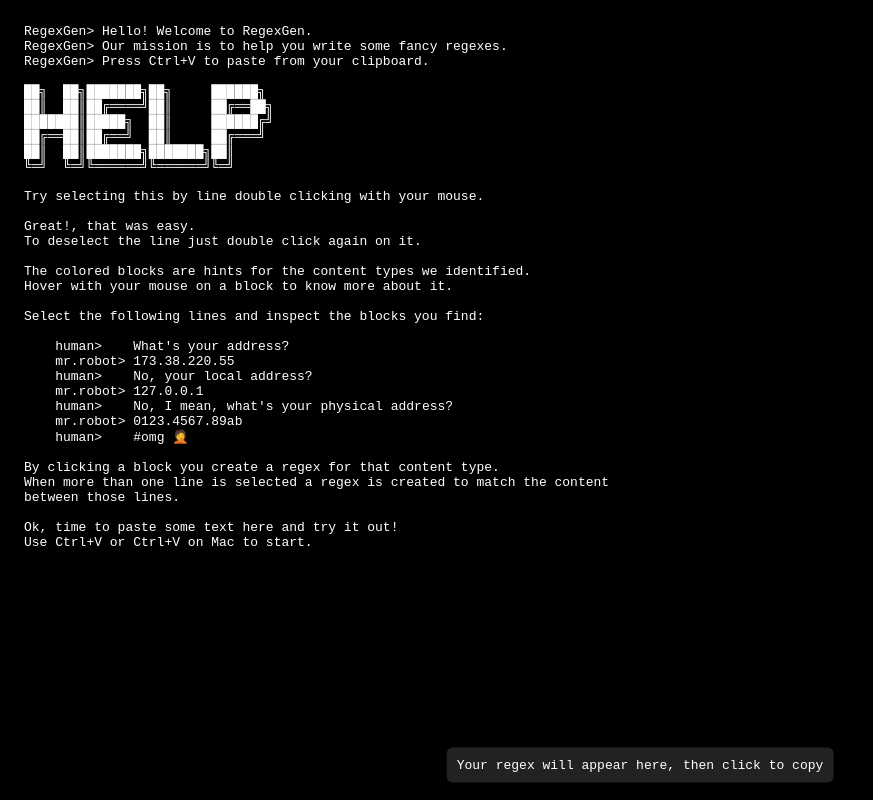
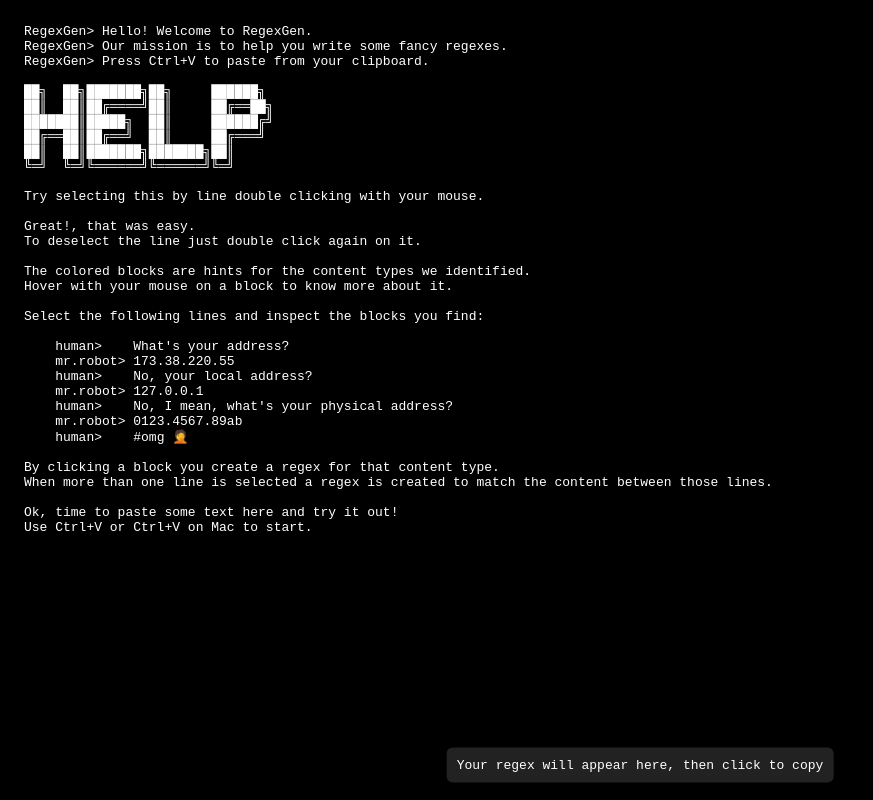
Before and after one commit to ricardocasares/regexgen, a React (Vite) app: page / in a window 1280 px wide. Shown: the whole page, without its empty margins (0-873 px from the left). Built offline with nearby package versions, Linux system fonts and the light colour scheme; what react-string-replace-recursively would draw is missing.

Commit message:
cleanup business logic

```diff
--- a/src/components/App.tsx
+++ b/src/components/App.tsx
@@ -3,74 +3,13 @@ import { Preview } from "./Preview";
 import { Workbench } from "./Workbench";
 import { RegularExpression } from "./RegularExpression";
 import { help } from "../lib/help";
-import { escape } from "../lib/util";
 import { Layout } from "./Layout";
-
-export type TLineMatcher = {
-  text: string;
-  patterns: [string, string][];
-};
-
-export type TLineMatchers = Record<string, TLineMatcher>;
-
-export type TMatcherData = {
-  text: string;
-  pattern: string;
-};
+import { useRegexGen } from "../lib/hooks";
 
 export default function App() {
+  const core = useRegexGen();
   const [lines, setLines] = useState<string[]>(help);
-  const [lineMatchers, setLineMatchers] = useState<TLineMatchers>({});
-
-  const regex = Object.entries(lineMatchers)
-    .map(([_, { text, patterns }]) =>
-      // apply all the patterns to the line
-      patterns.reduce((acc, [a, b]) => acc.replace(escape(a), b), escape(text))
-    )
-    .join(`(\\n(?:\\s.*\\n)*\\s*)`);
-
-  /**
-   * Toggles a line to be selected
-   * @param num line number
-   * @param line line text
-   */
-  const toggleSelectedLine = (num: number, text: string) => {
-    switch (lineMatchers.hasOwnProperty(num)) {
-      case true:
-        // matcher already exists for this line so we remove it
-        const { [num]: _, ...rest } = lineMatchers;
-        return setLineMatchers({ ...rest });
-      case false:
-        // in this case we add a new matcher to this line number
-        return setLineMatchers({
-          ...lineMatchers,
-          [num]: { text, patterns: [] },
-        });
-    }
-  };
-
-  /**
-   * Toggles a pattern inside a line
-   * @param num line number
-   * @param matcher text to match along with an array of patterns
-   */
-  const toggleSelectedPattern = (num: number, matcher: TMatcherData) => {
-    const { patterns } = lineMatchers[num];
-    // extract the text and pattern
-    const { text, pattern } = matcher;
-    // check if the pattern is already selected
-    const exists = patterns.find(([x]) => x === text);
-    // either add or remove the pattern
-    const updated = exists
-      ? patterns.filter(([x]) => x !== text)
-      : [...patterns, [text, pattern]];
-
-    // update the state
-    setLineMatchers({
-      ...lineMatchers,
-      [num]: { ...lineMatchers[num], patterns: updated },
-    });
-  };
+  const regex = core.generate();
 
   const handleSelections: (
     idx: number,
@@ -85,11 +24,11 @@ export default function App() {
         // event is not coming from the color block
         if (!event.target?.dataset?.matcher) return;
         // @ts-expect-error
-        const { text, pattern }: TMatcherData = event?.target?.dataset;
-        return toggleSelectedPattern(idx, { text, pattern });
+        const { text, pattern } = event?.target?.dataset;
+        return core.toggleRegex(idx, [text, pattern]);
       // Double click
       case 2:
-        return toggleSelectedLine(idx, line);
+        return core.toggleLine(idx, line);
       default:
         return;
     }
@@ -97,7 +36,7 @@ export default function App() {
 
   useEffect(() => {
     const handlePaste = (event: ClipboardEvent) => {
-      setLineMatchers({});
+      core.reset();
       setLines(event.clipboardData?.getData("text").split("\n") ?? []);
     };
 
@@ -110,7 +49,7 @@ export default function App() {
       <Workbench
         lines={lines}
         onClick={handleSelections}
-        isSelected={(id) => lineMatchers.hasOwnProperty(id)}
+        isSelected={(id) => core.hasLine(id)}
       />
       <Preview text={lines.join("\n")} regex={regex} />
       <RegularExpression regex={regex} />
--- a/src/index.css
+++ b/src/index.css
@@ -22,7 +22,7 @@ body {
 .output {
   font-family: monospace;
   user-select: none;
-  width: 50%;
+  flex: 1;
 }
 
 /* Components */
@@ -31,6 +31,7 @@ body {
 /* <Layout /> */
 .layout {
   display: flex;
+  padding: 0 24px;
 }
 
 /* <Match /> */
@@ -46,7 +47,6 @@ body {
   display: inline-block;
   white-space: pre-wrap;
   width: 100%;
-  padding: 0 24px;
 }
 .line:hover,
 .line.selected:hover {
@@ -73,7 +73,7 @@ body {
 
 /* <Preview /> */
 .preview {
-  width: 50%;
+  flex: 1;
   font-family: monospace;
   white-space: pre-wrap;
   overflow: scroll;
--- /dev/null
+++ b/src/lib/hooks.ts
@@ -0,0 +1,81 @@
+import { useState } from "react";
+import { escape } from "./util";
+
+export type Regex = [string, string];
+
+export type LineRegexes = {
+  text: string;
+  regexes: Regex[];
+};
+
+export function useRegexGen() {
+  const [lines, setLines] = useState<Record<string, LineRegexes>>({});
+
+  function reset() {
+    setLines({});
+  }
+
+  function hasLine(n: number) {
+    return !!lines[n];
+  }
+
+  function selectLine(n: number, text: string) {
+    setLines({ ...lines, [n]: { text, regexes: [] } });
+  }
+
+  function deselectLine(n: number) {
+    const { [n]: _, ...rest } = lines;
+    setLines({ ...rest });
+  }
+
+  function toggleLine(n: number, text: string) {
+    return hasLine(n) ? deselectLine(n) : selectLine(n, text);
+  }
+
+  function lineHasRegex(n: number, [text]: Regex) {
+    const { regexes = [] } = lines[n];
+    return !!regexes.find(([txt]) => txt === text);
+  }
+
+  function addRegex(n: number, regex: Regex) {
+    if (hasLine(n) && !lineHasRegex(n, regex)) {
+      const { text, regexes = [] } = lines[n];
+      setLines({ ...lines, [n]: { text, regexes: [...regexes, regex] } });
+    }
+  }
+
+  function removeRegex(n: number, regex: Regex) {
+    if (lineHasRegex(n, regex)) {
+      const { text, regexes: old } = lines[n];
+      const regexes = old.filter(([txt]) => txt === text);
+      setLines({ ...lines, [n]: { text, regexes } });
+    }
+  }
+
+  function toggleRegex(n: number, regex: Regex) {
+    return lineHasRegex(n, regex) ? removeRegex(n, regex) : addRegex(n, regex);
+  }
+
+  function generate() {
+    return Object.entries(lines)
+      .map(([_, { text, regexes }]) =>
+        // apply all the patterns to the line
+        regexes.reduce((acc, [a, b]) => acc.replace(escape(a), b), escape(text))
+      )
+      .join(`(\\n(?:\\s.*\\n)*\\s*)`);
+  }
+
+  return {
+    lines,
+    reset,
+    hasLine,
+    selectLine,
+    deselectLine,
+    toggleLine,
+    lineHasRegex,
+    addRegex,
+    removeRegex,
+    toggleRegex,
+    generate,
+  };
+}
```
